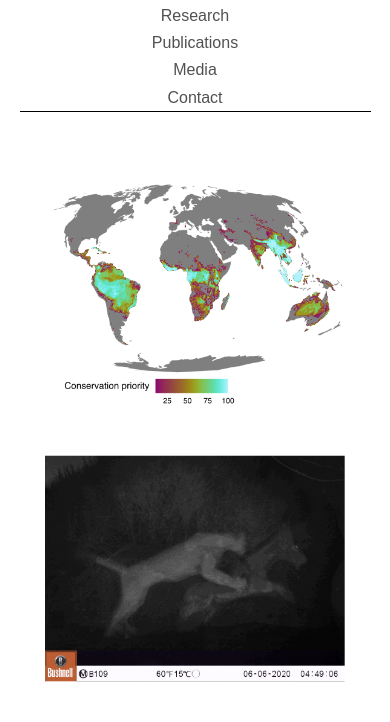
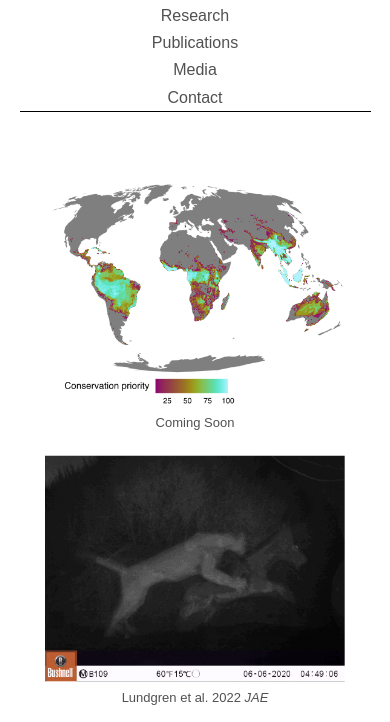
Before and after one commit to ejlundgren/ejlundgren.github.io, an Eleventy site: page index.njk in a window 390 px wide. Shown: the part 100-822 px from the top of the page. Built offline with nearby package versions, Linux system fonts and the light colour scheme; Eleventy itself is replaced by a stand-in of ours; files that its build step writes are made by us from their sources.

Commit message:
homepage subtitles default appear on mobile

```diff
--- a/css/style.css
+++ b/css/style.css
@@ -133,6 +133,11 @@ nav a {
     transition: opacity 250ms;
     text-decoration: none;
 }
+@media (hover: none) {
+    .pub-thumbs figcaption {
+        opacity: 1;
+    }
+}
 .thumb:hover figcaption {
     opacity: 1;
     text-decoration: none;
```
Also changed, not shown: _includes/base.njk (+4 -4 lines).
